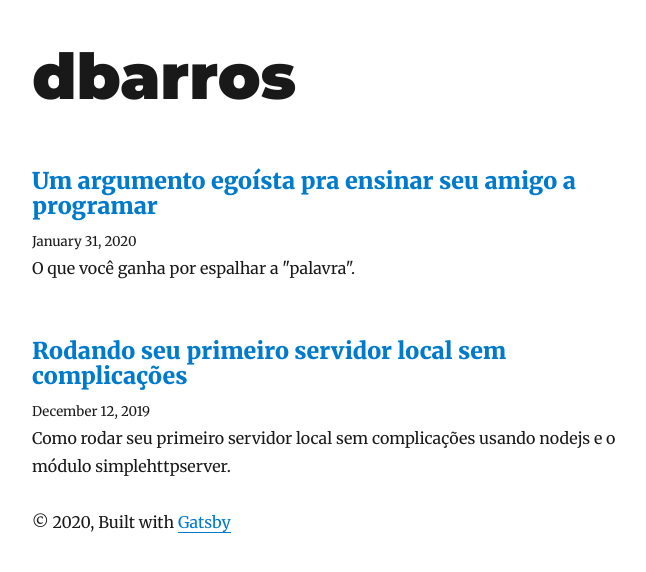
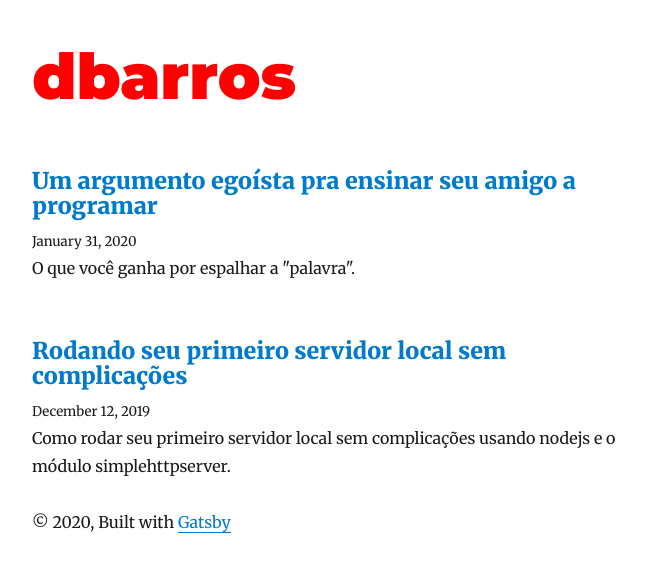
Before and after one commit to cbsorrilha/dbarros, a Gatsby site: page / in a window 1280 px wide. Shown: the whole page, without its empty margins (293-939 px from the left). Built offline with nearby package versions, Linux system fonts and the light colour scheme; Gatsby itself is replaced by a stand-in of ours; some packages are replaced by stand-ins of ours.

Commit message:
test: testando deploy em prod

```diff
--- a/src/components/layout.js
+++ b/src/components/layout.js
@@ -16,6 +16,7 @@ class Layout extends React.Component {
             ...scale(1.5),
             marginBottom: rhythm(1.5),
             marginTop: 0,
+            color: 'red',
           }}
         >
           <Link
```
